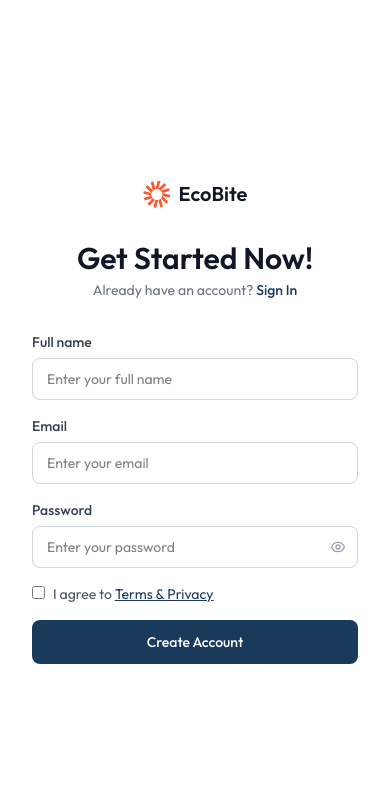
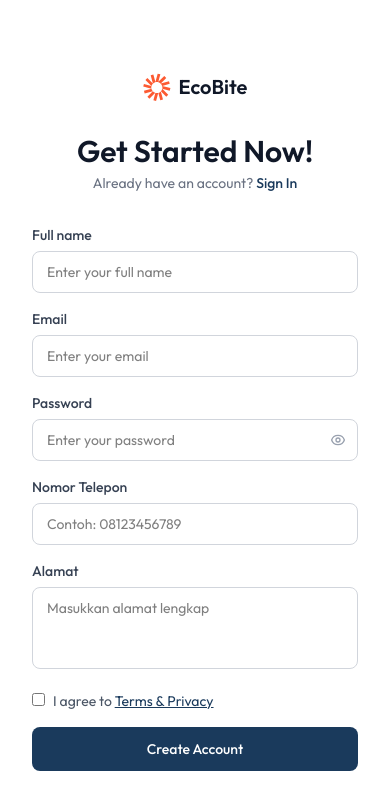
Before and after one commit to farildzaky/ipso-project, a Next.js app: page /register in a window 390 px wide. Shown: the top 810 px of the page. Built offline with nearby package versions, Linux system fonts and the light colour scheme.

Commit message:
feat: enhance registration form and API to include phone number and address fields with validation

```diff
--- a/app/(auth)/_components/RegisterForm.tsx
+++ b/app/(auth)/_components/RegisterForm.tsx
@@ -10,7 +10,7 @@ import Link from "next/link";
 
 export default function RegisterForm() {
   const router = useRouter();
-  const [form, setForm] = useState({ nama: "", email: "", password: "" });
+  const [form, setForm] = useState({ nama: "", email: "", password: "", noTelepon: "", alamat: "" });
   const [showPassword, setShowPassword] = useState(false);
   const [agreed, setAgreed] = useState(false);
   const [error, setError] = useState("");
@@ -140,6 +140,36 @@ export default function RegisterForm() {
             </div>
           </div>
 
+          <div>
+            <label htmlFor="noTelepon" className="block text-sm font-medium text-gray-700 mb-1.5">
+              Nomor Telepon
+            </label>
+            <input
+              id="noTelepon"
+              type="tel"
+              placeholder="Contoh: 08123456789"
+              required
+              value={form.noTelepon}
+              onChange={(e) => setForm({ ...form, noTelepon: e.target.value })}
+              className="w-full border border-gray-300 rounded-lg px-3.5 py-2.5 text-sm outline-none focus:border-[#1a3a5c] focus:ring-2 focus:ring-[#1a3a5c]/10 transition"
+            />
+          </div>
+
+          <div>
+            <label htmlFor="alamat" className="block text-sm font-medium text-gray-700 mb-1.5">
+              Alamat
+            </label>
+            <textarea
+              id="alamat"
+              placeholder="Masukkan alamat lengkap"
+              required
+              value={form.alamat}
+              onChange={(e) => setForm({ ...form, alamat: e.target.value })}
+              rows={3}
+              className="w-full border border-gray-300 rounded-lg px-3.5 py-2.5 text-sm outline-none focus:border-[#1a3a5c] focus:ring-2 focus:ring-[#1a3a5c]/10 transition resize-none"
+            />
+          </div>
+
           <label className="flex items-start gap-2 text-sm text-gray-600 cursor-pointer">
             <input
               type="checkbox"
--- a/app/api/register/route.ts
+++ b/app/api/register/route.ts
@@ -16,7 +16,7 @@ export async function POST(req: Request) {
       );
     }
 
-    const { nama, email, password } = parsed.data;
+    const { nama, email, password, noTelepon, alamat } = parsed.data;
 
     const existing = await prisma.user.findUnique({ where: { email } });
     if (existing) {
@@ -29,7 +29,7 @@ export async function POST(req: Request) {
     const hashedPassword = await hash(password, 12);
 
     const user = await prisma.user.create({
-      data: { nama, email, password: hashedPassword },
+      data: { nama, email, password: hashedPassword, noTelepon, alamat },
       select: { id: true, nama: true, email: true },
     });
 
--- a/lib/Validation.ts
+++ b/lib/Validation.ts
@@ -10,6 +10,8 @@ export const registerSchema = z.object({
   nama: z.string().min(2, "Nama minimal 2 karakter"),
   email: z.string().email("Email tidak valid"),
   password: z.string().min(6, "Password minimal 6 karakter"),
+  noTelepon: z.string().min(1, "Nomor telepon wajib diisi"),
+  alamat: z.string().min(1, "Alamat wajib diisi"),
 });
 
 export const profileSchema = z.object({
```
